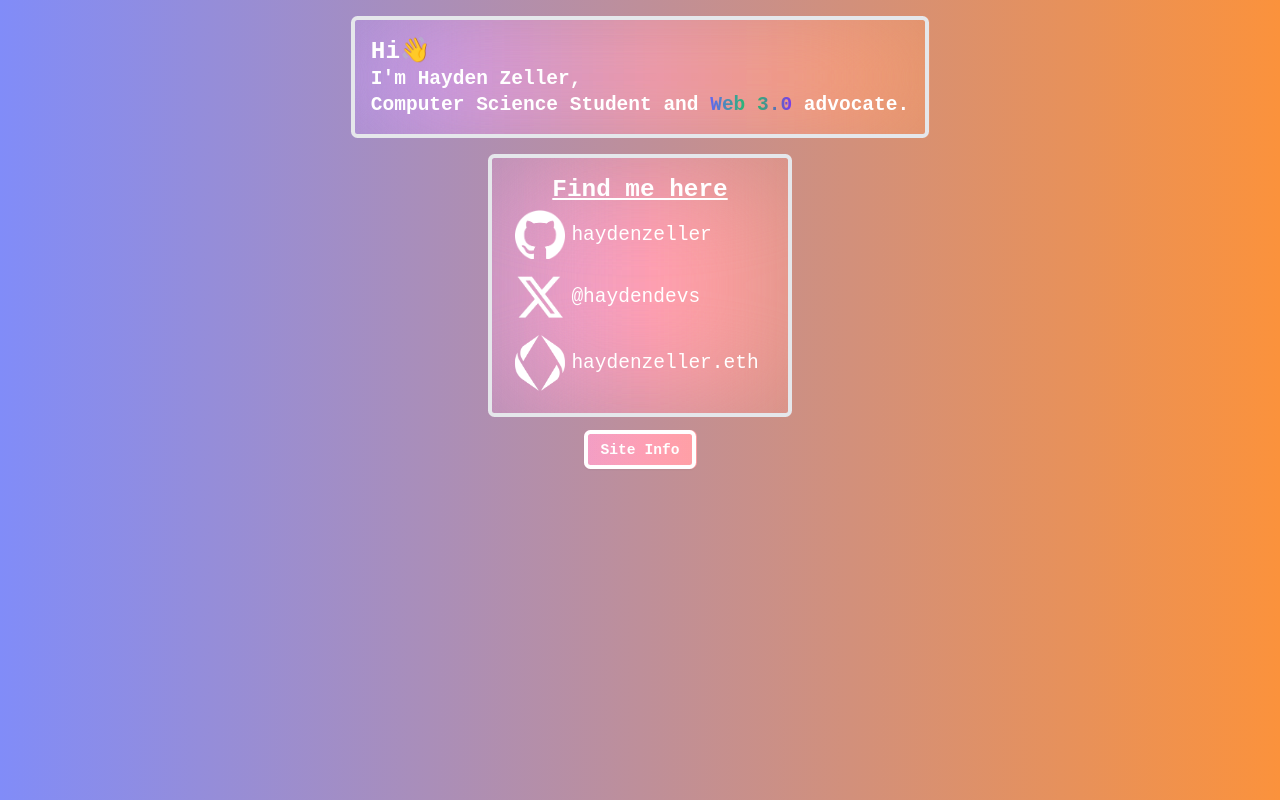
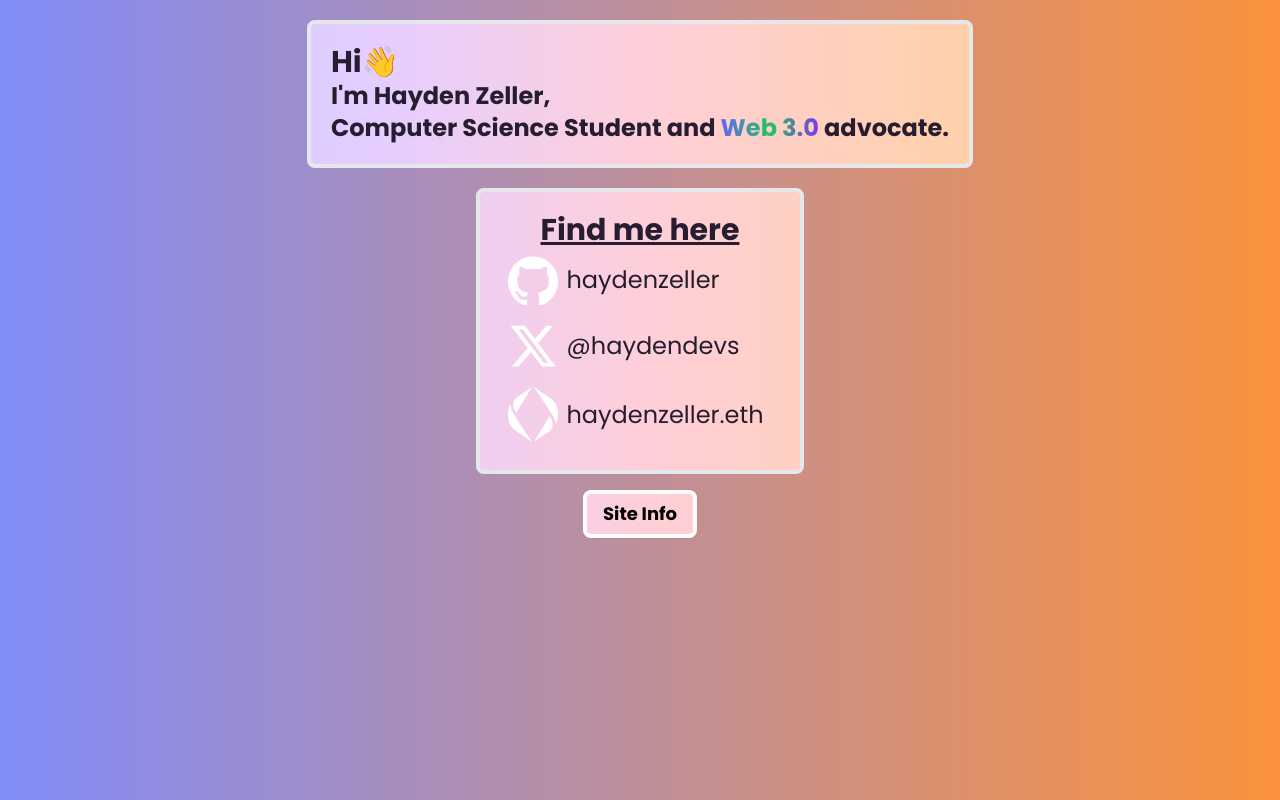
Before and after one commit to haydenzeller/haydenzeller.com, a Next.js app: page / in a window 1280 px wide. Built offline with nearby package versions, Linux system fonts and the light colour scheme.

Commit message:
style changes

```diff
--- a/app/components/infoModal.tsx
+++ b/app/components/infoModal.tsx
@@ -20,7 +20,8 @@ interface InfoModalProps {
                 <li><a className="font-bold text-lg bg-gradient-to-r from-indigo-500 via-green-500 to-violet-600 text-transparent bg-clip-text" href="https://haydenzeller.com">haydenzeller.com</a></li>
                 <li><a className="font-bold text-lg bg-gradient-to-r from-indigo-500 via-green-500 to-violet-600 text-transparent bg-clip-text" href="https://haydenzeller.eth.link">haydenzeller.eth.link</a></li>
                 <li><a className="font-bold text-lg bg-gradient-to-r from-indigo-500 via-green-500 to-violet-600 text-transparent bg-clip-text" href="https://haydenzeller.eth.limo">haydenzeller.eth.limo</a></li>
-                <li><p className="font-bold text-black text-lg">If your browser supports .eth try below:</p></li>
+                <br/>
+                <li><p className="font-bold text-black text-lg">If your browser supports .eth try this:</p></li>
                 <li><a className="font-bold text-lg bg-gradient-to-r from-indigo-500 via-green-500 to-violet-600 text-transparent bg-clip-text" href="https://haydenzeller.eth">haydenzeller.eth</a></li>
             </ul>
             <div className="modal-action">
--- a/app/globals.css
+++ b/app/globals.css
@@ -1,14 +1,13 @@
 @tailwind base;
 @tailwind components;
 @tailwind utilities;
+html,
 
-html,
 body {
-  font-family: monospace;
+  font-family: "Poppins", sans-serif;
   background-color: rgb(255, 255, 255);
-  color: rgb(255, 255, 255);
+  color: rgb(39, 29, 48);
 }
-
 body::-webkit-scrollbar
 {
     display: none;
--- a/app/layout.tsx
+++ b/app/layout.tsx
@@ -14,6 +14,11 @@ export default function RootLayout({
 }>) {
   return (
     <html lang="en">
+      <head>
+        <link rel="preconnect" href="https://fonts.googleapis.com" />
+        <link rel="preconnect" href="https://fonts.gstatic.com"/>
+        <link href="https://fonts.googleapis.com/css2?family=Poppins:ital,wght@0,100;0,200;0,300;0,400;0,500;0,600;0,700;0,800;0,900;1,100;1,200;1,300;1,400;1,500;1,600;1,700;1,800;1,900&display=swap" rel="stylesheet" />
+      </head>
       <body>{children}</body>
     </html>
   );
--- a/app/page.tsx
+++ b/app/page.tsx
@@ -19,12 +19,12 @@ export default function Home() {
 
   return (
     <main className="flex min-h-screen max-w-screen flex-col items-center bg-gradient-to-r from-indigo-400 to-orange-400">
-      <div className="rounded-lg p-5 mt-5 backdrop-contrast-200 backdrop-blur-3xl border-4">
+      <div className="rounded-lg p-5 mt-5 mr-2 ml-2 backdrop-contrast-200 bg-white bg-opacity-50 border-4">
         <h1 className="text-3xl font-bold ">Hi👋</h1>
         <p className="text-2xl font-bold">I&apos;m Hayden Zeller,</p>
         <p className="text-2xl font-bold">Computer Science Student and <span className="bg-gradient-to-r from-indigo-500 via-green-500 to-violet-600 text-transparent bg-clip-text">Web 3.0</span> advocate.</p>
       </div>
-      <div className="rounded-lg p-5 mt-5 backdrop-contrast-200 backdrop-blur-3xl border-4">
+      <div className="rounded-lg p-5 mt-5 backdrop-contrast-200 bg-white bg-opacity-50 border-4">
         <div>
           <h1 className="text-3xl font-bold underline text-center">Find me here</h1>
           <div id="github" className="flex flex-row items-center p-2">
@@ -49,8 +49,8 @@ export default function Home() {
       </div>
       <InfoModal isOpen={isModalOpen} onClose={closeModal}></InfoModal>
       <div className="mt-4">
-        <button className="btn border-4 border-white bg-transparent backdrop-contrast-200" onClick={openModal}>
-          <p className="text-white font-bold text-lg">Site Info</p>
+        <button className="btn hover:border-white hover:bg-white border-4 border-white backdrop-contrast-200 bg-white bg-opacity-50" onClick={openModal}>
+          <p className="text-black font-bold text-lg">Site Info</p>
         </button>
       </div>
     </main>
```
